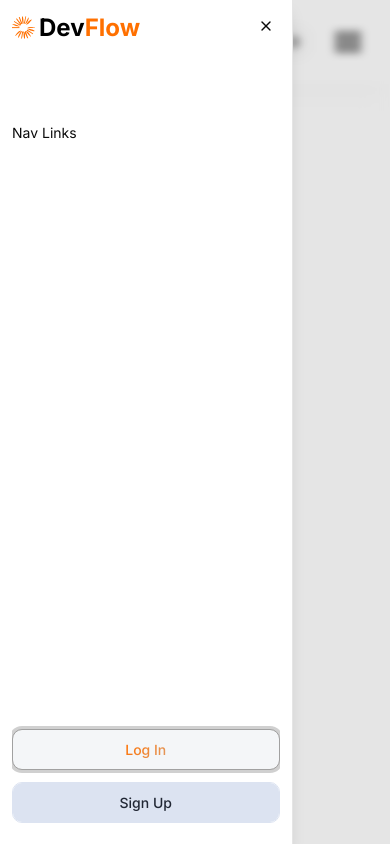
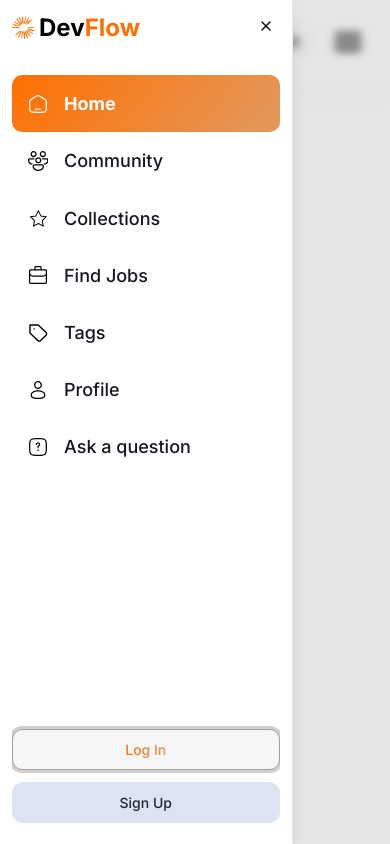
Before and after one commit to mirza-sync/dev-overflow, a Next.js app: page / in a window 390 px wide. Both pictures are taken after a click on the picture 348 px from the left and 42 px from the top of the page. Built offline with nearby package versions, Linux system fonts and the light colour scheme; no server answers.

Commit message:
Implement mobile nav with links

```diff
--- a/components/navigation/navbar/MobileNavigation.tsx
+++ b/components/navigation/navbar/MobileNavigation.tsx
@@ -11,6 +11,7 @@ import {
 import ROUTES from "@/constants/routes";
 import Image from "next/image";
 import Link from "next/link";
+import NavLinks from "./NavLinks";
 
 const MobileNavigation = () => {
   return (
@@ -40,8 +41,8 @@ const MobileNavigation = () => {
 
         <div className="no-scrollbar flex h-[calc(100vh-80px)] flex-col justify-between overflow-y-auto">
           <SheetClose asChild>
-            <section className="flex h-full flex-col gap-6 pt-16">
-              <p>Nav Links</p>
+            <section className="flex h-full flex-col gap-6 pt-4">
+              <NavLinks isMobileNav />
             </section>
           </SheetClose>
 
--- /dev/null
+++ b/components/navigation/navbar/NavLinks.tsx
@@ -0,0 +1,60 @@
+"use client";
+
+import { SheetClose } from "@/components/ui/sheet";
+import { sidebarLinks } from "@/constants";
+import { cn } from "@/lib/utils";
+import Image from "next/image";
+import Link from "next/link";
+import { usePathname } from "next/navigation";
+
+const NavLinks = ({ isMobileNav = false }) => {
+  const pathname = usePathname();
+  console.log("Current pathname:", pathname);
+
+  return (
+    <div>
+      {sidebarLinks.map((item) => {
+        const isActive = pathname.includes(item.route);
+
+        const LinkComponent = (
+          <Link
+            href={item.route}
+            key={item.label}
+            className={cn(
+              isActive
+                ? "primary-gradient text-light-900 rounded-lg"
+                : "text-dark300_light900",
+              "flex items-center justify-start gap-4 bg-transparent p-4"
+            )}
+          >
+            <Image
+              src={item.imgURL}
+              alt={item.label}
+              width={20}
+              height={20}
+              className={cn({ "invert-colors": !isActive })}
+            />
+            <p
+              className={cn(
+                isActive ? "base-bold" : "base-medium",
+                !isMobileNav && "max-lg:hidden"
+              )}
+            >
+              {item.label}
+            </p>
+          </Link>
+        );
+
+        return isMobileNav ? (
+          <SheetClose key={item.label} asChild>
+            {LinkComponent}
+          </SheetClose>
+        ) : (
+          LinkComponent
+        );
+      })}
+    </div>
+  );
+};
+
+export default NavLinks;
```
